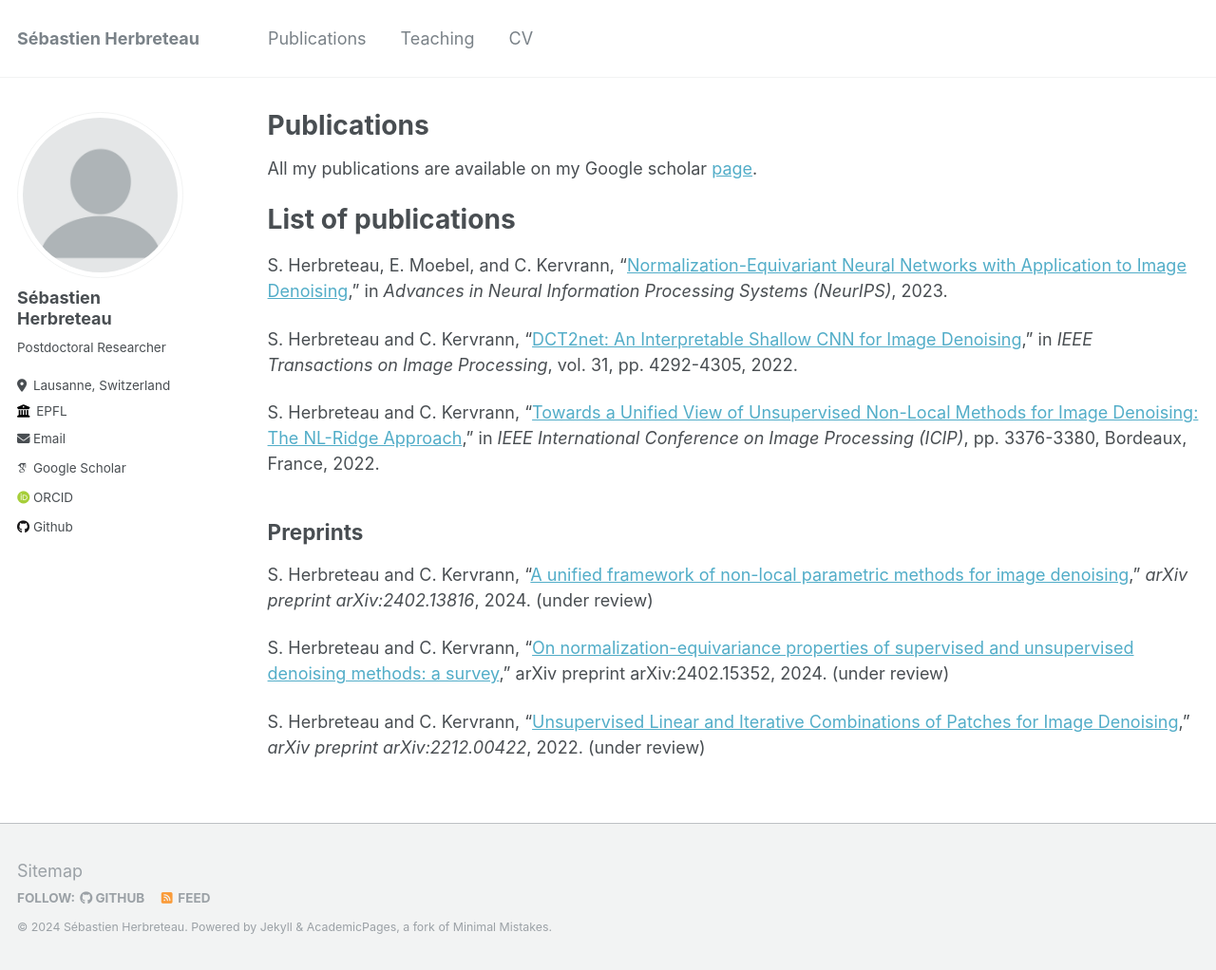
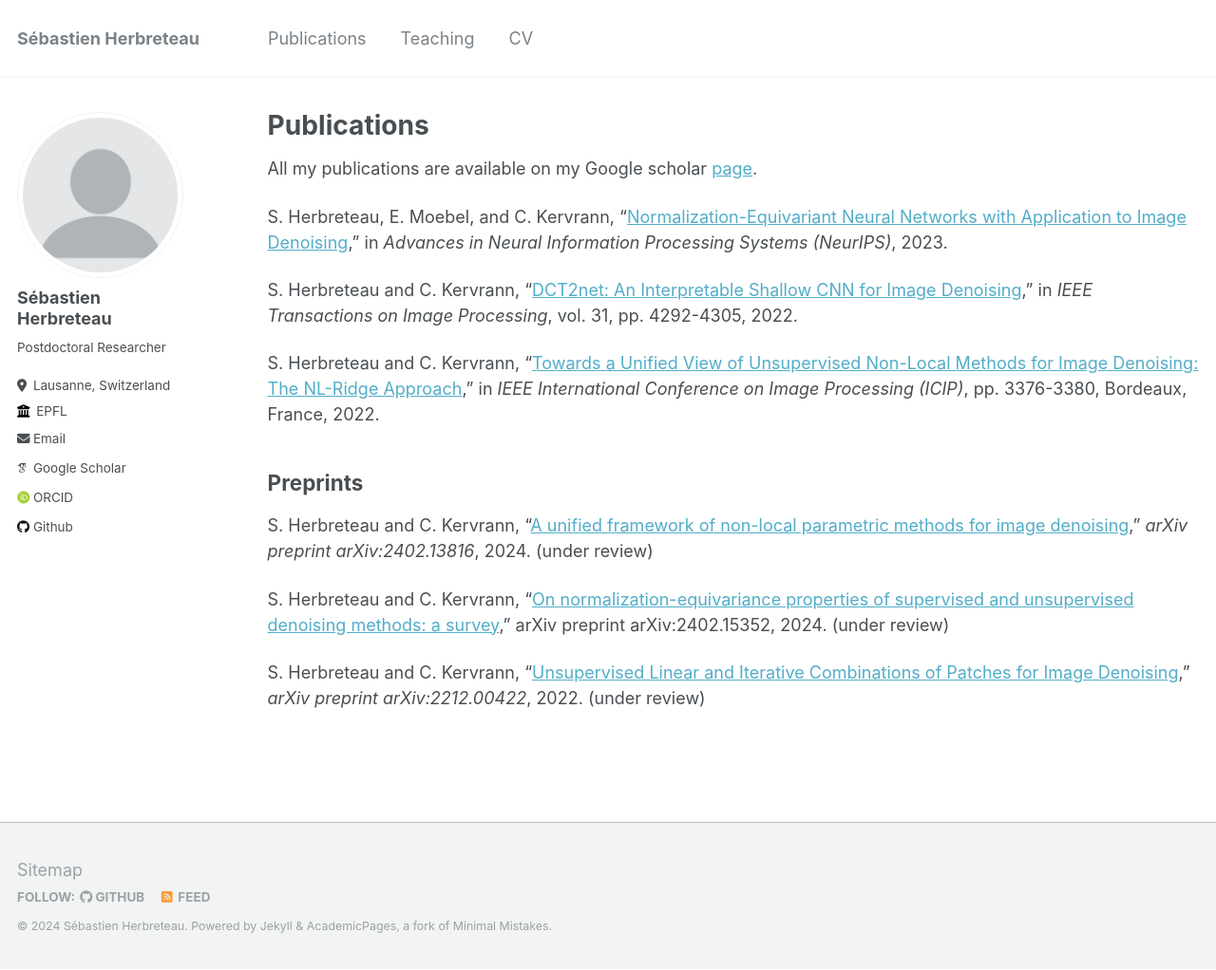
Before and after one commit to sherbret/sherbret.github.io, a Jekyll site: the page built from _pages/publications.md, in a window 1280 px wide and 1022 px high. Shown: the whole window at 95% size. Built offline with Jekyll 4.4.1, drawn with Linux system fonts in a browser that asks for light colours; some web fonts are replaced.

Commit message:
Update publications.md

```diff
--- a/_pages/publications.md
+++ b/_pages/publications.md
@@ -7,8 +7,7 @@ author_profile: true
 
 All my publications are available on my Google scholar [page](https://scholar.google.com/citations?user=49pGY58AAAAJ&hl=fr&oi=ao).
 
-List of publications
-======
+
 
 S. Herbreteau, E. Moebel, and C. Kervrann, “[Normalization-Equivariant Neural Networks with Application to Image Denoising](https://papers.nips.cc/paper_files/paper/2023/hash/12143893d9d37c3569dda800b95cabd9-Abstract-Conference.html),” in *Advances in Neural Information Processing Systems (NeurIPS)*, 2023.
 
```
